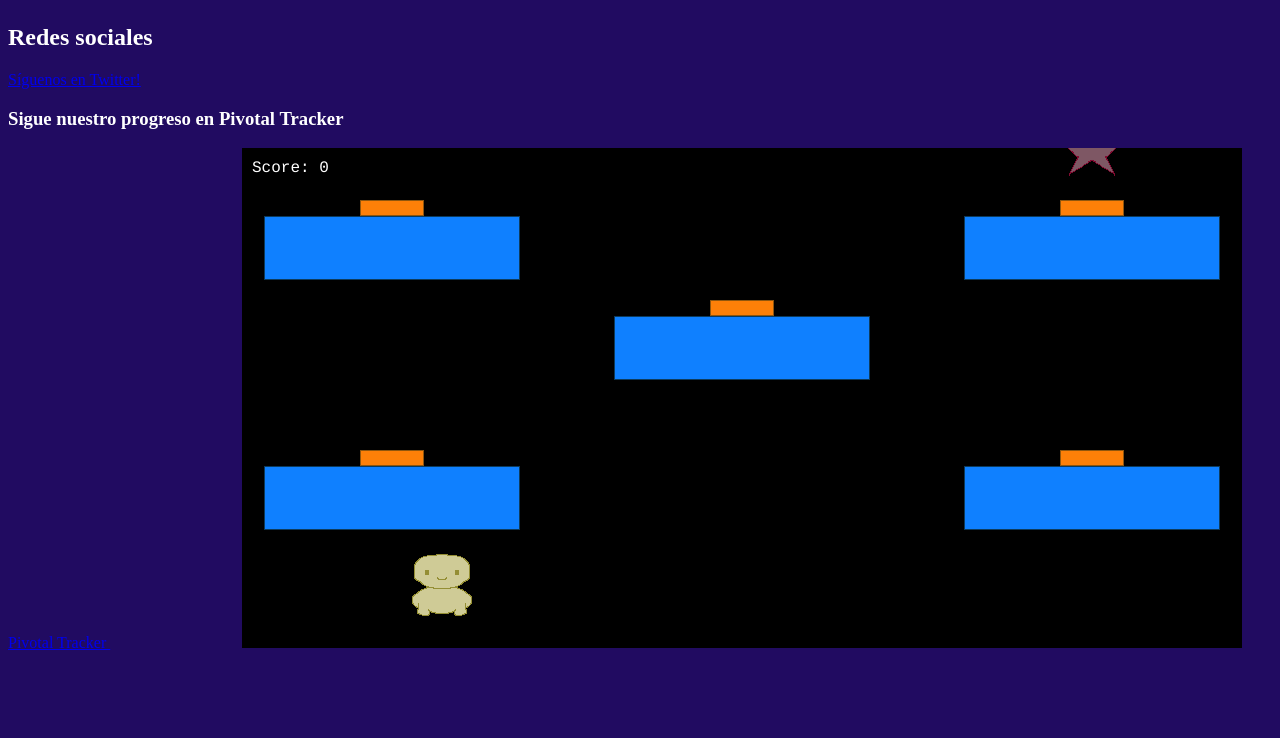
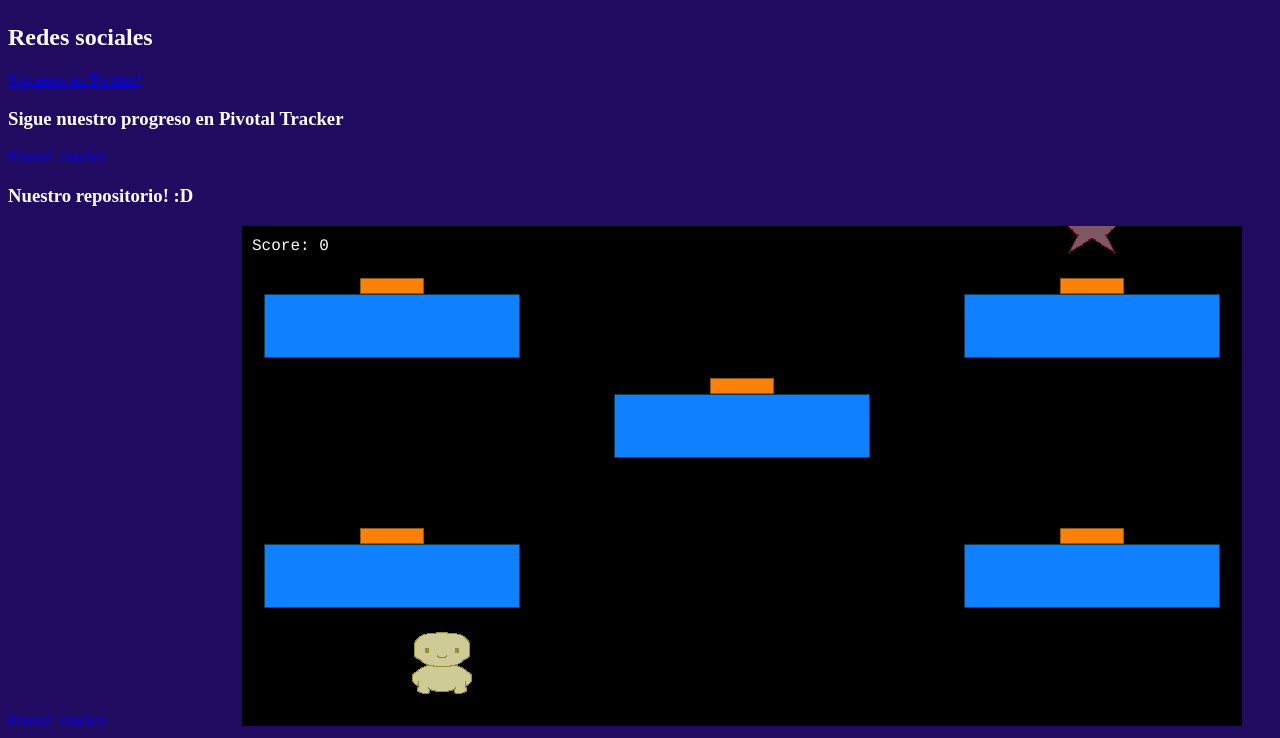
Before and after one commit to miriam-m-s/GRUPO4-PVLI, a plain HTML site: page index.html in a window 1280 px wide. Shown: the part 165-903 px from the top of the page. Before the commit the page ends 825 px from the top, so only its background shows below. Drawn offline with Linux system fonts and the light colour scheme; animation ran at ten frames a second.

Commit message:
Update index.html

```diff
--- a/index.html
+++ b/index.html
@@ -22,5 +22,7 @@
        <a href="https://twitter.com/gameclipse_?s=20"> Síguenos en Twitter! </a>
        <h3 style="color: white;"> Sigue nuestro progreso en Pivotal Tracker </h3>
        <a href="https://www.pivotaltracker.com/projects/2533583"> Pivotal Tracker </a>
-</body>
+       <h3 style="color: white;"> Nuestro repositorio! :D </h3>
+       <a href="https://github.com/miriam-m-s/GRUPO4-PVLI"> Pivotal Tracker </a>
+ </body>
 </html>
```
